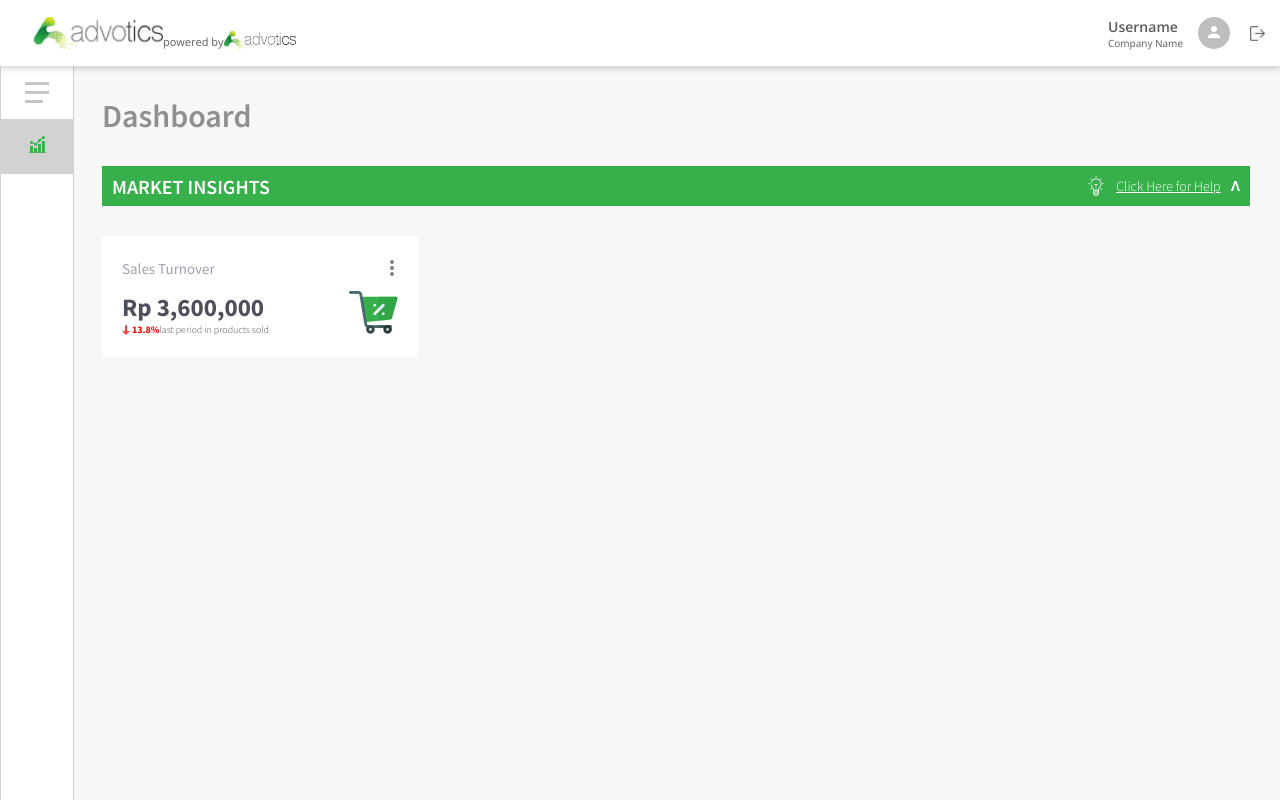
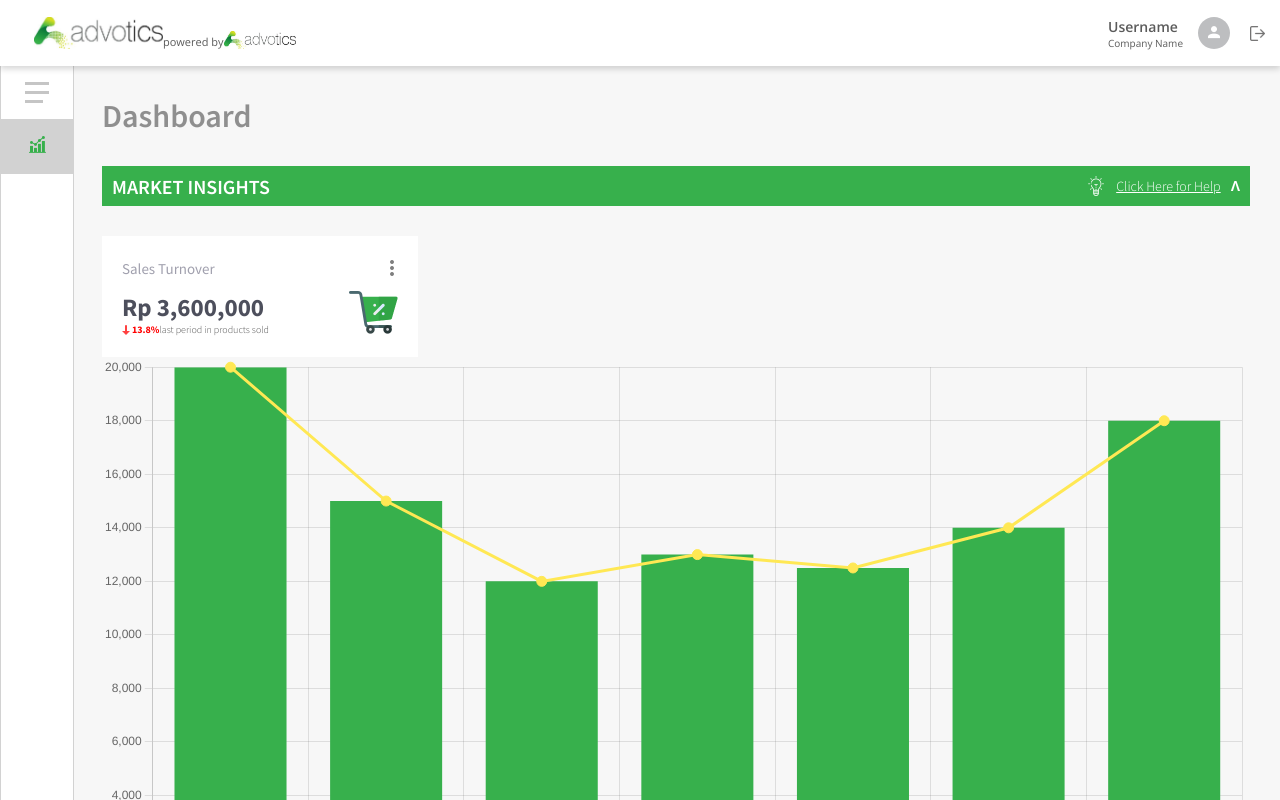
Before and after one commit to iqbalmnaufal/advotics-dashboard, a React (Create React App) app: page / in a window 1280 px wide. Shown: the top 800 px of the page. Built offline with nearby package versions, Linux system fonts and the light colour scheme.

Commit message:
add a chart

```diff
--- a/package.json
+++ b/package.json
@@ -6,7 +6,9 @@
     "@testing-library/jest-dom": "^5.16.1",
     "@testing-library/react": "^12.1.2",
     "@testing-library/user-event": "^13.5.0",
+    "chart.js": "^3.7.0",
     "react": "^17.0.2",
+    "react-chartjs-2": "^4.0.0",
     "react-dom": "^17.0.2",
     "react-scripts": "5.0.0",
     "web-vitals": "^2.1.3"
--- a/src/components/Main/Main.js
+++ b/src/components/Main/Main.js
@@ -2,6 +2,7 @@ import MarketInsight from "./MarketInsight";
 import SalesTurnover from "./SalesTurnover";
 
 import classes from "./Main.module.css";
+import PurchaseValue from "./PurchaseValue";
 
 const Main = () => {
   return (
@@ -9,6 +10,7 @@ const Main = () => {
       <h1 className={classes.title}>Dashboard</h1>
       <MarketInsight />
       <SalesTurnover />
+      <PurchaseValue />
     </main>
   );
 };
--- /dev/null
+++ b/src/components/Main/PurchaseValue.js
@@ -0,0 +1,86 @@
+import {
+  Chart as ChartJS,
+  LinearScale,
+  CategoryScale,
+  BarElement,
+  PointElement,
+  LineElement,
+  Legend,
+  Tooltip,
+} from "chart.js";
+import { Chart } from "react-chartjs-2";
+
+ChartJS.register(
+  LinearScale,
+  CategoryScale,
+  BarElement,
+  PointElement,
+  LineElement,
+  Legend,
+  Tooltip
+);
+
+const data = {
+  labels: ["Jan 12", "Tue", "Wed", "Thu", "Fri", "Sat", "Sun"],
+  datasets: [
+    {
+      data: [20000, 15000, 12000, 13000, 12500, 14000, 18000],
+      data1: [20000, 15000, 12000, 13000, 12500, 14000, 18000],
+      data2: [19000, 13000, 11000, 9000, 10000, 11000, 18000],
+      data3: [17000, 14000, 8000, 5000, 9000, 5000, 18000],
+      data4: [10.0, 9.9, 5.7, 6.3, 4.6, 8.9, 12.2],
+      type: "line",
+      fill: false,
+      borderColor: "#FFE854",
+      pointBorderColor: "#FFE854",
+      pointBackgroundColor: "#FFE854",
+      pointRadius: 5,
+      pointHoverRadius: 7,
+    },
+    {
+      data: [20000, 15000, 12000, 13000, 12500, 14000, 18000],
+      data1: [20000, 15000, 12000, 13000, 12500, 14000, 18000],
+      data2: [19000, 13000, 11000, 9000, 10000, 11000, 20000],
+      data3: [17000, 14000, 8000, 5000, 9000, 5000, 18000],
+      data4: [10.0, 9.9, 5.7, 6.3, 4.6, 8.9, 12.2],
+      backgroundColor: "#37B04C",
+    },
+  ],
+};
+
+const option = {
+  plugins: {
+    legend: {
+      display: false,
+    },
+    tooltip: {
+      callbacks: {
+        title: function () {
+          return "Date/Month/Year";
+        },
+        beforeLabel: function (tooltipItem) {
+          let itemIndex = tooltipItem.dataIndex;
+          return (
+            "Gross : " +
+            tooltipItem.dataset.data1[itemIndex] +
+            "\nNett : " +
+            tooltipItem.dataset.data2[itemIndex] +
+            "\nAPV : " +
+            tooltipItem.dataset.data3[itemIndex] +
+            "\nUPT : " +
+            tooltipItem.dataset.data4[itemIndex]
+          );
+        },
+        label: function () {
+          return "";
+        },
+      },
+    },
+  },
+};
+
+const PurchaseValue = () => {
+  return <Chart type="bar" data={data} options={option} />;
+};
+
+export default PurchaseValue;
```
Also changed, not shown: src/components/Main/PurchaseValue.module.css (added), 1 other file (tests, documents, lock files or other folders).
